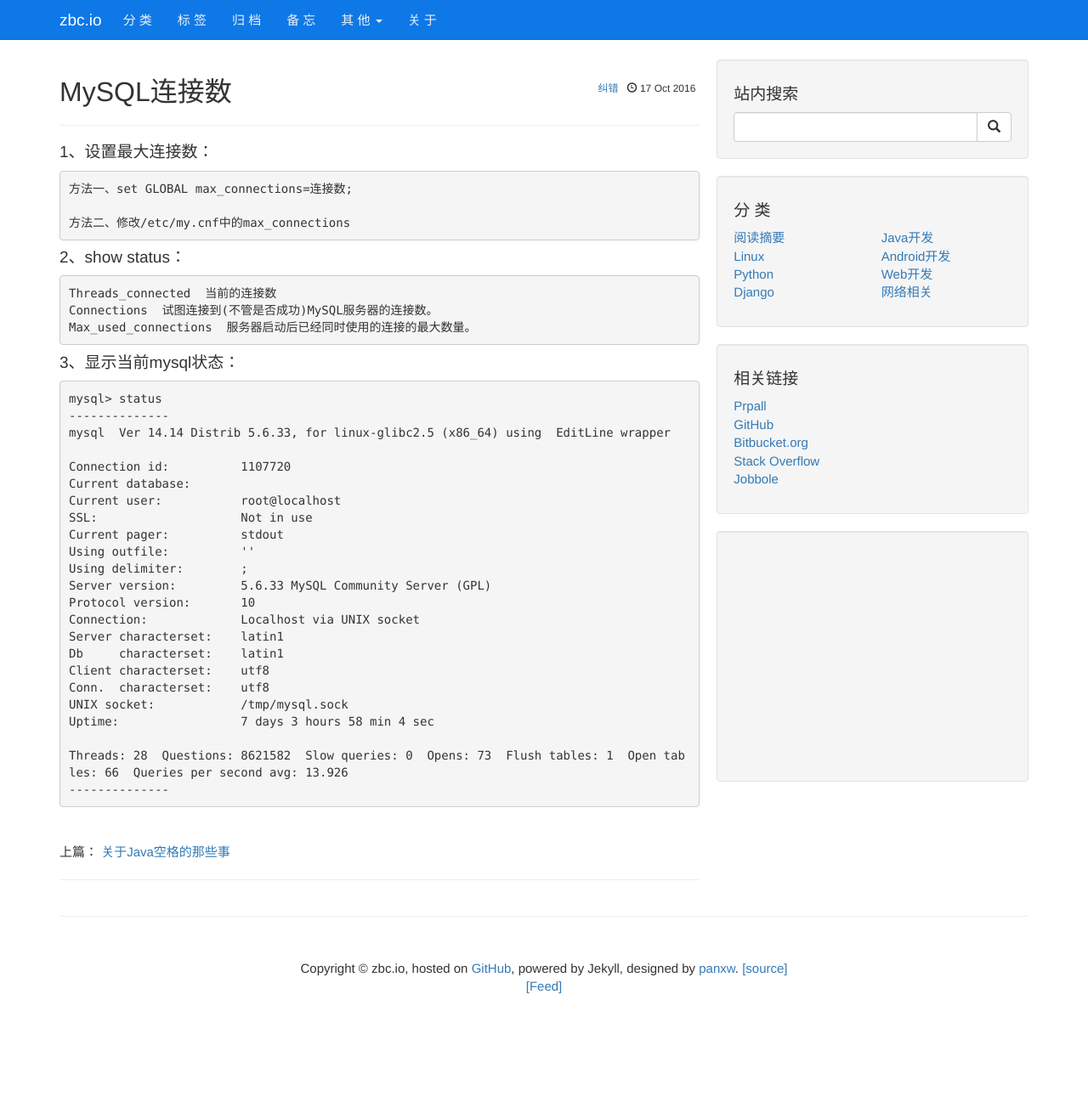
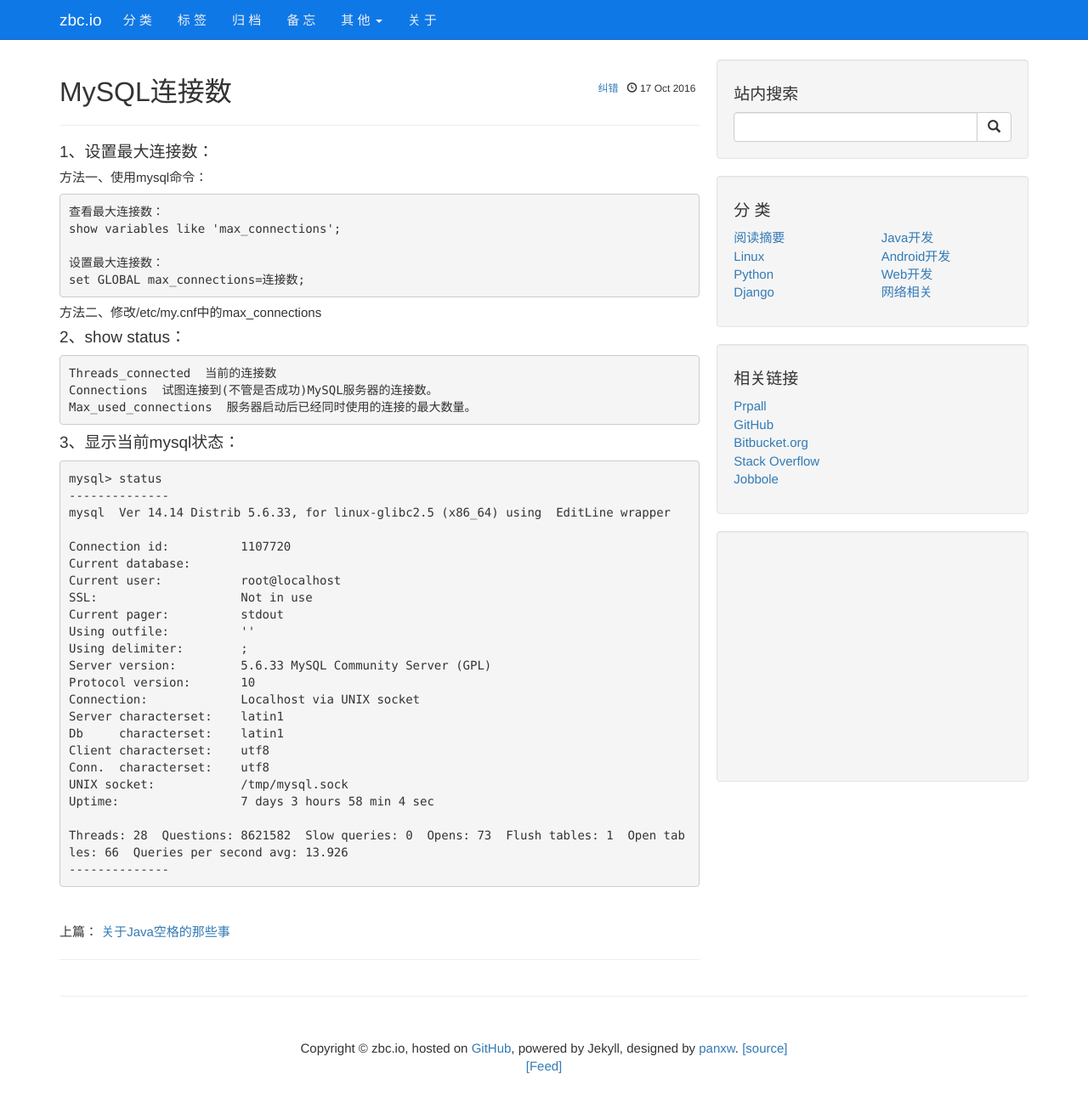
Before and after one commit to zbc0512/zbc0512.github.io, a Jekyll site: the page built from _posts/2016-10-17-mysql-connections.md, in a window 1280 px wide and 1326 px high. Shown: the top 1303 px of the window at 85% size. Built offline with Jekyll 4.4.1, drawn with Linux system fonts in a browser that asks for light colours; nearby versions of some CDN libraries; library files that are not in the unit come from our copies; comment, search, counter and statistics services are not loaded.

Commit message:
Update 2016-10-17-mysql-connections.md

```diff
--- a/_posts/2016-10-17-mysql-connections.md
+++ b/_posts/2016-10-17-mysql-connections.md
@@ -7,9 +7,15 @@ tags: "MySQL"
 
 #### 1、设置最大连接数：
 
-    方法一、set GLOBAL max_connections=连接数;
+##### 方法一、使用mysql命令：
 
-    方法二、修改/etc/my.cnf中的max_connections
+    查看最大连接数：
+    show variables like 'max_connections';
+
+    设置最大连接数：
+    set GLOBAL max_connections=连接数;
+
+##### 方法二、修改/etc/my.cnf中的max_connections
 
 #### 2、show status：
 
```
